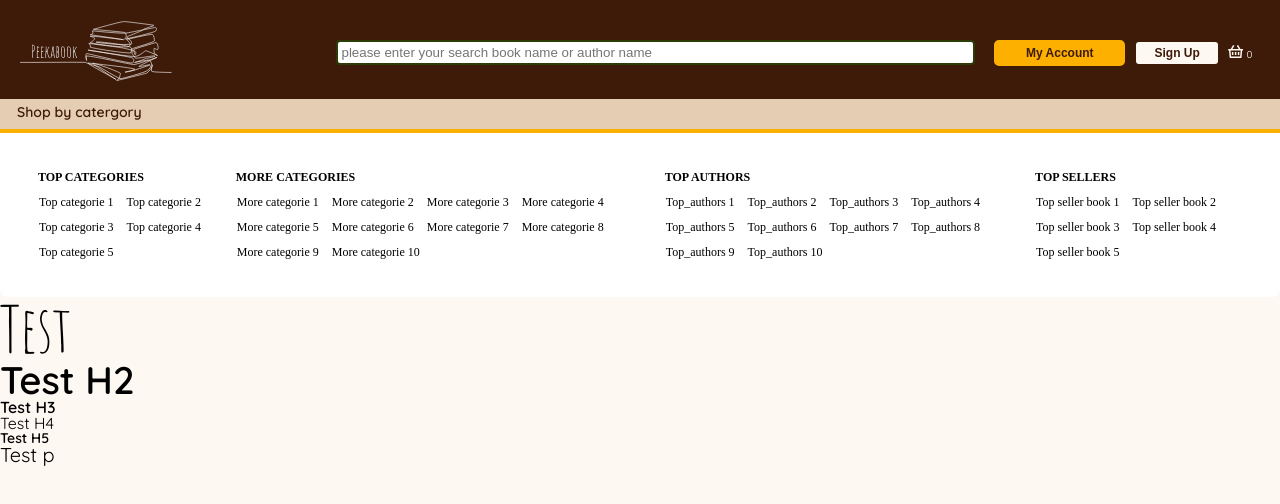
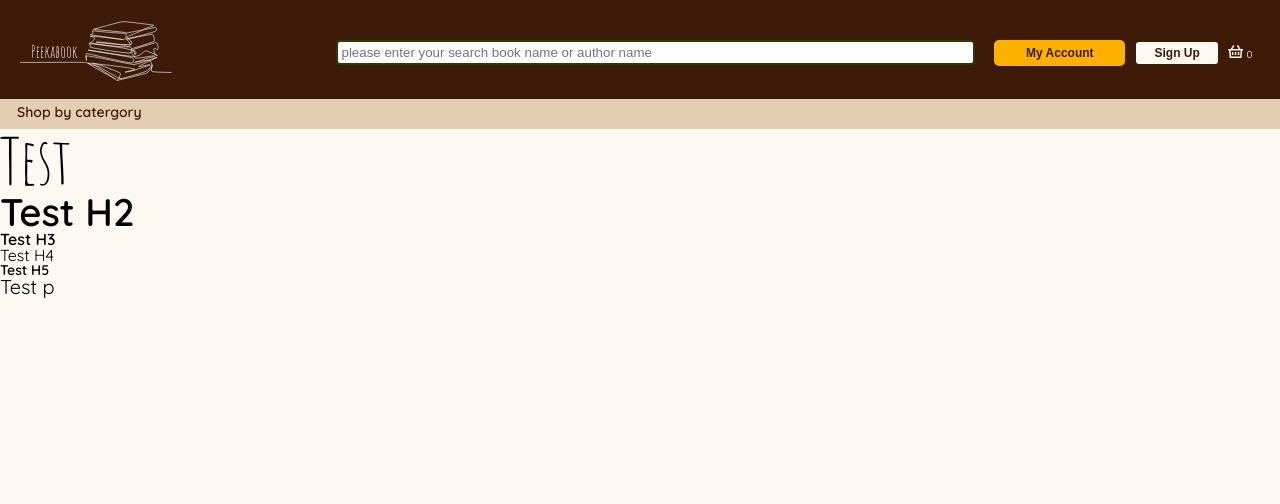
Before and after one commit to ZeptoFarad/book-app-summative, a Vue app in the folder front/: page / in a window 1280 px wide. Shown: the top 504 px of the page. Built offline with nearby package versions, Linux system fonts and the light colour scheme.

Commit message:
ke06042023a6

```diff
--- a/front/src/components/Header.vue
+++ b/front/src/components/Header.vue
@@ -33,7 +33,7 @@
        <h5 class="header-box2-catle" >Shop by catergory</h5>
        <input type="text" placeholder="please enter your search book name or author name" class="search-box2">
     </div>
-    <div class="drop-box-skin"  >
+    <div class="drop-box-skin" v-if="show_on" >
        <hr class="head-line"  />
        <div class="drop-box-body">
 
```
